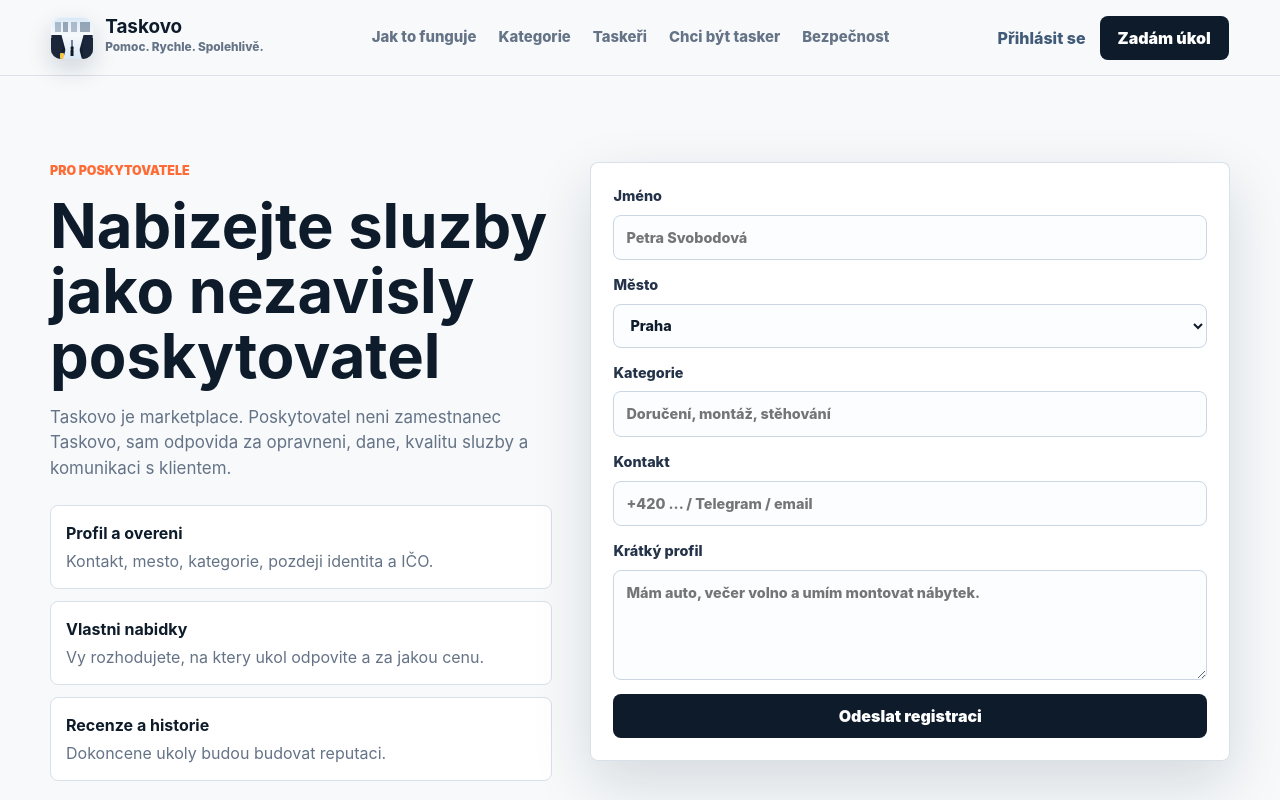
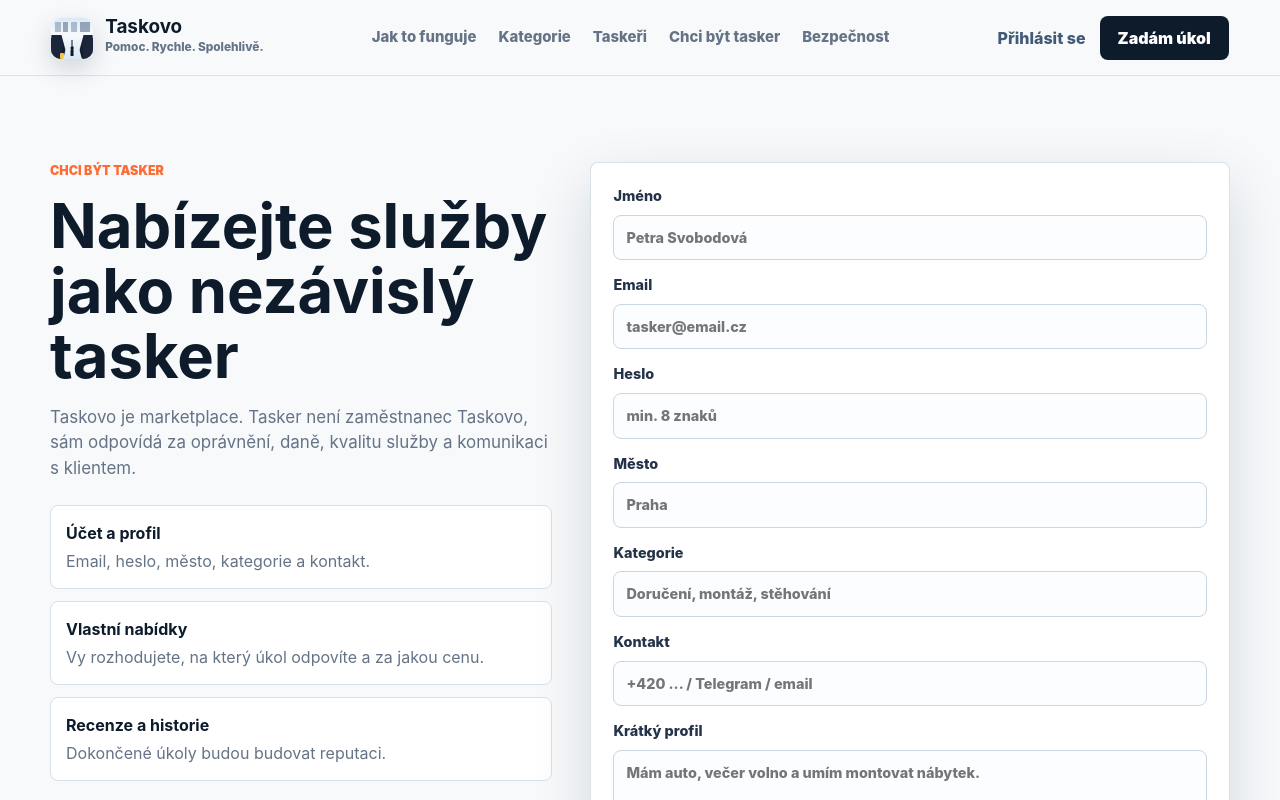
Before and after one commit to kaziodimm/taskovo-app, a Next.js app: page /registrace-poskytovatel in a window 1280 px wide. Shown: the top 800 px of the page. Built offline with nearby package versions, Linux system fonts and the light colour scheme.

Commit message:
Wire tasker registration page to auth

```diff
--- a/app/registrace-poskytovatel/page.tsx
+++ b/app/registrace-poskytovatel/page.tsx
@@ -1,6 +1,6 @@
+import { registerTaskerAccount } from "@/app/actions";
 import { Footer } from "@/components/Footer";
 import { Header } from "@/components/Header";
-import { TaskerForm } from "@/components/TaskerForm";
 
 export default function ProviderRegistrationPage() {
   return (
@@ -8,16 +8,25 @@ export default function ProviderRegistrationPage() {
       <Header />
       <main className="page-shell split">
         <section className="section-title">
-          <p className="kicker">Pro poskytovatele</p>
-          <h1 className="page-title">Nabizejte sluzby jako nezavisly poskytovatel</h1>
-          <p>Taskovo je marketplace. Poskytovatel neni zamestnanec Taskovo, sam odpovida za opravneni, dane, kvalitu sluzby a komunikaci s klientem.</p>
+          <p className="kicker">Chci být tasker</p>
+          <h1 className="page-title">Nabízejte služby jako nezávislý tasker</h1>
+          <p>Taskovo je marketplace. Tasker není zaměstnanec Taskovo, sám odpovídá za oprávnění, daně, kvalitu služby a komunikaci s klientem.</p>
           <div className="feature-list">
-            <div><strong>Profil a overeni</strong><span>Kontakt, mesto, kategorie, pozdeji identita a IČO.</span></div>
-            <div><strong>Vlastni nabidky</strong><span>Vy rozhodujete, na ktery ukol odpovite a za jakou cenu.</span></div>
-            <div><strong>Recenze a historie</strong><span>Dokoncene ukoly budou budovat reputaci.</span></div>
+            <div><strong>Účet a profil</strong><span>Email, heslo, město, kategorie a kontakt.</span></div>
+            <div><strong>Vlastní nabídky</strong><span>Vy rozhodujete, na který úkol odpovíte a za jakou cenu.</span></div>
+            <div><strong>Recenze a historie</strong><span>Dokončené úkoly budou budovat reputaci.</span></div>
           </div>
         </section>
-        <TaskerForm />
+        <form className="tasker-card" action={registerTaskerAccount}>
+          <label>Jméno<input name="name" type="text" placeholder="Petra Svobodová" required /></label>
+          <label>Email<input name="email" type="email" placeholder="tasker@email.cz" required /></label>
+          <label>Heslo<input name="password" type="password" placeholder="min. 8 znaků" minLength={8} required /></label>
+          <label>Město<input name="city" type="text" placeholder="Praha" required /></label>
+          <label>Kategorie<input name="categories" type="text" placeholder="Doručení, montáž, stěhování" required /></label>
+          <label>Kontakt<input name="contact" type="text" placeholder="+420 ... / Telegram / email" /></label>
+          <label>Krátký profil<textarea name="bio" rows={4} placeholder="Mám auto, večer volno a umím montovat nábytek." /></label>
+          <button className="button primary" type="submit">Vytvořit účet taskera</button>
+        </form>
       </main>
       <Footer />
     </>
```
